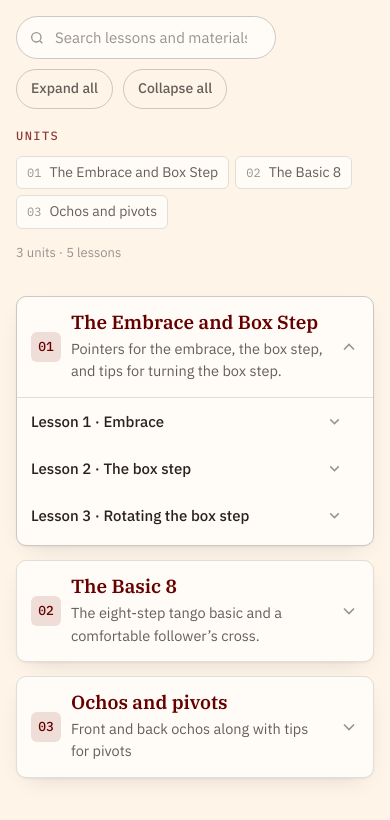
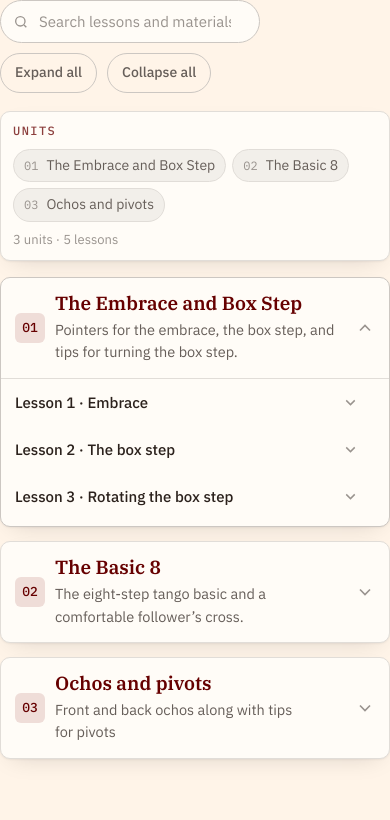
Before and after one commit to sericson0/ptc_website, a website: page index.html in a window 390 px wide. Drawn offline with Linux system fonts and the light colour scheme.

Commit message:
Move unit navigation and complete Basic 8 steps

```diff
--- a/assets/library.css
+++ b/assets/library.css
@@ -14,7 +14,6 @@
   --panel-light:  #fffcf7;  --panel-dark:  #2a1f1c;
   --ink-light:    #2b211c;  --ink-dark:    #f0e4da;
   --radius: 10px;
-  --page: 1500px;
   --serif: "IBM Plex Serif", Georgia, "Times New Roman", serif;
   --sans: "IBM Plex Sans", "Segoe UI", Roboto, Helvetica, Arial, sans-serif;
   --mono: "IBM Plex Mono", Consolas, "Courier New", monospace;
@@ -77,15 +76,15 @@ body {
   font-family: var(--sans);
   font-size: 16px;
   line-height: 1.55;
-  padding-block: 16px 48px;
-  padding-inline: clamp(16px, 4vw, 40px);
+  padding: 0;
   -webkit-font-smoothing: antialiased;
 }
 a { color: var(--accent); }
 :focus-visible { outline: 3px solid var(--focus); outline-offset: 2px; border-radius: 4px; }
 @media (prefers-reduced-motion: reduce) { * { transition: none !important; animation: none !important; } }
 
-.wrap { max-width: var(--page); margin: 0 auto; }
+/* Google Sites supplies the outer spacing around the embed. */
+.wrap { width: 100%; margin: 0; }
 
 /* ---------- toolbar (no page title: the Google Site supplies it) ---------- */
 .head { display: flex; justify-content: flex-end; padding-bottom: 14px; }
@@ -105,26 +104,24 @@ a { color: var(--accent); }
 .btn:hover { color: var(--ink); border-color: var(--ink-3); }
 
 /* ---------- layout ---------- */
-.layout { display: grid; grid-template-columns: 220px 1fr; gap: 36px; margin-top: 4px; }
-/* One visible unit needs no sidebar index. */
-.layout.solo { grid-template-columns: 1fr; }
+/* The unit index sits above the library so every lesson can use the full width. */
+.layout { display: grid; grid-template-columns: 1fr; gap: 16px; margin-top: 4px; }
+/* One visible unit needs no index. */
 .layout.solo .index { display: none; }
-@media (max-width: 760px) { .layout { grid-template-columns: 1fr; gap: 20px; } }
 
-.index { position: sticky; top: 16px; align-self: start; }
-@media (max-width: 760px) { .index { position: static; } }
-.index h2 { font-family: var(--mono); font-size: 12px; letter-spacing: .12em; text-transform: uppercase; color: var(--heading); margin: 0 0 10px; font-weight: 500; opacity: .75; }
-.index ol { list-style: none; margin: 0; padding: 0; display: flex; flex-direction: column; gap: 2px; }
+.index { display: grid; grid-template-columns: auto minmax(0, 1fr) auto; gap: 14px; align-items: center; padding: 10px 12px; border: 1px solid var(--line); border-radius: var(--radius); background: var(--panel); box-shadow: var(--shadow); }
+.index h2 { font-family: var(--mono); font-size: 12px; letter-spacing: .12em; text-transform: uppercase; color: var(--heading); margin: 0; font-weight: 500; opacity: .75; }
+.index ol { list-style: none; margin: 0; padding: 0; display: flex; flex-direction: row; flex-wrap: wrap; gap: 6px; }
 .index a {
-  display: grid; grid-template-columns: 26px 1fr; gap: 8px; align-items: baseline;
-  padding: 6px 8px; border-radius: 6px; color: var(--ink-2); text-decoration: none; font-size: 14px;
+  display: grid; grid-template-columns: auto 1fr; gap: 8px; align-items: baseline;
+  padding: 5px 10px; border: 1px solid var(--line); border-radius: 999px; background: var(--panel-2); color: var(--ink-2); text-decoration: none; font-size: 14px;
 }
-.index a:hover { background: var(--panel-2); color: var(--ink); }
+.index a:hover { background: var(--accent-soft); color: var(--ink); }
 .index a .n { font-family: var(--mono); font-size: 12px; color: var(--ink-3); }
-.index .count { margin-top: 14px; font-size: 13px; color: var(--ink-3); }
+.index .count { margin: 0; white-space: nowrap; font-size: 13px; color: var(--ink-3); }
 @media (max-width: 760px) {
-  .index ol { flex-direction: row; flex-wrap: wrap; gap: 6px; }
-  .index a { grid-template-columns: auto 1fr; padding: 5px 10px; border: 1px solid var(--line); background: var(--panel); }
+  .index { grid-template-columns: 1fr; gap: 8px; }
+  .index .count { white-space: normal; }
 }
 
 /* ---------- units ---------- */
--- a/assets/theme.js
+++ b/assets/theme.js
@@ -28,12 +28,7 @@ const THEME = {
   bodyFont:    "IBM Plex Sans",    // everything else
   monoFont:    "IBM Plex Mono",    // numbers, labels, durations
 
-  cornerRadius: 10,                // px, roundness of cards and buttons
-
-  // How wide the page is allowed to grow. In a wide Google Sites embed the
-  // leftover space either side is this cap doing its job; raise it to fill
-  // more of the block, or set 99999 to fill the block completely.
-  pageWidth: 1500                  // px
+  cornerRadius: 10                 // px, roundness of cards and buttons
 };
 
 /* ===== Nothing below here needs editing. =============================
@@ -53,7 +48,6 @@ const THEME = {
   set("--sans", '"' + THEME.bodyFont + '", "Segoe UI", Roboto, Helvetica, Arial, sans-serif');
   set("--mono", '"' + THEME.monoFont + '", Consolas, "Courier New", monospace');
   set("--radius", THEME.cornerRadius + "px");
-  set("--page", (THEME.pageWidth || 1500) + "px");
   const fam = f => "family=" + encodeURIComponent(f).replace(/%20/g, "+") + ":ital,wght@0,400;0,500;0,600;1,400";
   const link = document.createElement("link");
   link.rel = "stylesheet";
--- a/lessons/02-basic-8.js
+++ b/lessons/02-basic-8.js
@@ -20,29 +20,52 @@ PTC.addUnit({
           title: "The Eight-Step Sequence",
           points: [
             {
-              text: "Begin with the first three steps: the leader steps back with the right foot, side with the left, and forward outside partner with the right.",
-              image: "images/basic-8-01.jpg",
-              imageFit: "contain"
+              text: "**Step 1** — Leader: step back with the right foot. Follower: step forward with the left foot.",
+              image: "images/basic-8-step-01.jpg",
+              imageFit: "contain",
+              alt: "Basic 8 step 1: leader steps back with the right foot and follower steps forward with the left"
             },
             {
-              text: "In outside-partner position, both of the leader’s feet are to the right of the follower’s feet, while both of the follower’s feet are to the right of the leader’s feet.",
-              image: "images/basic-8-02.jpg",
-              imageFit: "contain"
+              text: "**Step 2** — Leader: step side with the left foot. Follower: step side with the right foot.",
+              image: "images/basic-8-01.jpg",
+              imageFit: "contain",
+              alt: "Basic 8 step 2: partners step to the side"
             },
             {
-              text: "Continue with another forward step, then the leader collects while the follower crosses the left foot over the right.",
-              image: "images/basic-8-03.jpg",
-              imageFit: "contain"
+              text: "**Step 3** — Leader: step forward with the right foot outside the follower. Follower: step back with the left foot; the couple arrives in outside-partner position.",
+              image: "images/basic-8-02.jpg",
+              imageFit: "contain",
+              alt: "Basic 8 step 3: leader steps forward outside partner"
             },
             {
-              text: "Finish with the last three steps: forward with the left, side, then collect and return the weight to the left leg.",
-              image: "images/basic-8-04.jpg",
-              imageFit: "contain"
+              text: "**Step 4** — Leader: step forward with the left foot. Follower: take a full step back with the right foot, keeping the head between the feet.",
+              image: "images/basic-8-step-04.jpg",
+              imageFit: "contain",
+              alt: "Basic 8 step 4: leader steps forward and follower takes a full back step"
             },
             {
-              text: "From the completed position, the leader can repeat the sequence by stepping back with the right foot.",
-              image: "images/basic-8-05.jpg",
-              imageFit: "contain"
+              text: "**Step 5** — Leader: collect the right foot beside the left and transfer weight to the right. Follower: cross the left foot over the right, aiming for pinky-toe-to-pinky-toe.",
+              image: "images/basic-8-03.jpg",
+              imageFit: "contain",
+              alt: "Basic 8 step 5: leader collects while follower crosses left over right"
+            },
+            {
+              text: "**Step 6** — Leader: step forward with the left foot. Follower: step back with the right foot.",
+              image: "images/basic-8-04.jpg",
+              imageFit: "contain",
+              alt: "Basic 8 step 6: leader steps forward and follower steps back"
+            },
+            {
+              text: "**Step 7** — Leader: step side with the right foot. Follower: step side with the left foot.",
+              image: "images/basic-8-step-07.jpg",
+              imageFit: "contain",
+              alt: "Basic 8 step 7: partners step to the side"
+            },
+            {
+              text: "**Step 8** — Leader: close the left foot to the right and change weight to the left. Follower: close the right foot to the left and change weight to the right, ready to repeat.",
+              image: "images/basic-8-step-08.jpg",
+              imageFit: "contain",
+              alt: "Basic 8 step 8: partners collect their feet and change weight"
             }
           ]
         },
```
Also changed, not shown: test/library-content.test.mjs (added, +26 -0 lines), README.md, images/basic-8-step-01.jpg (added), images/basic-8-step-04.jpg (added), images/basic-8-step-07.jpg (added), images/basic-8-step-08.jpg (added).
